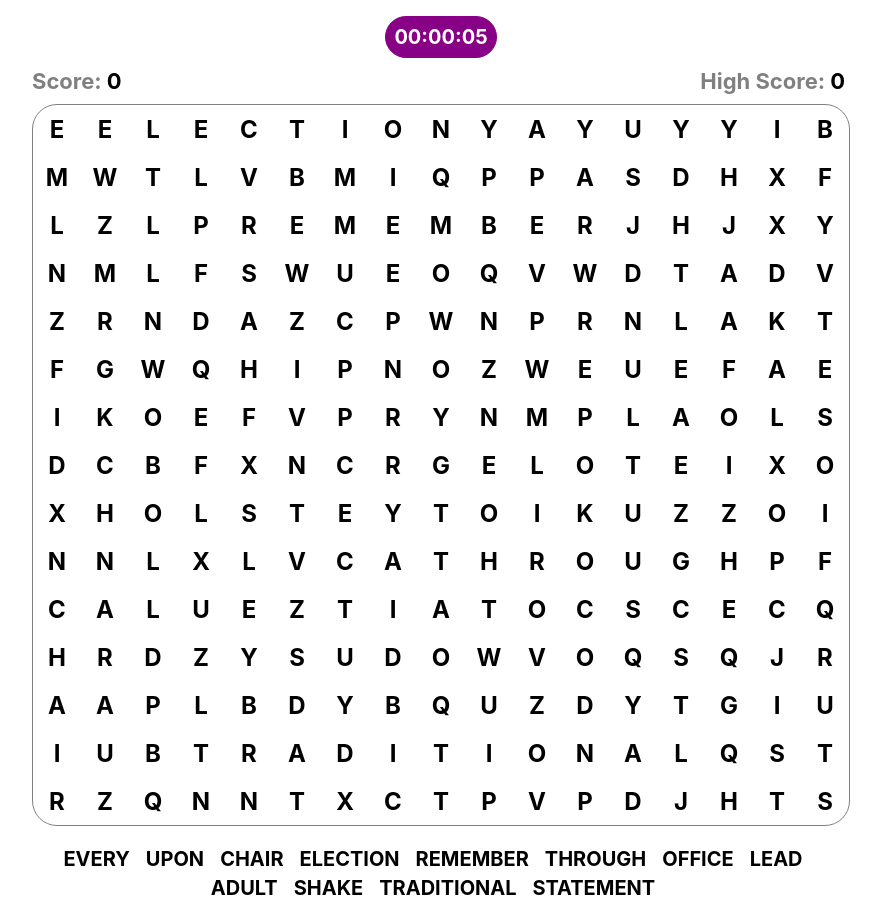
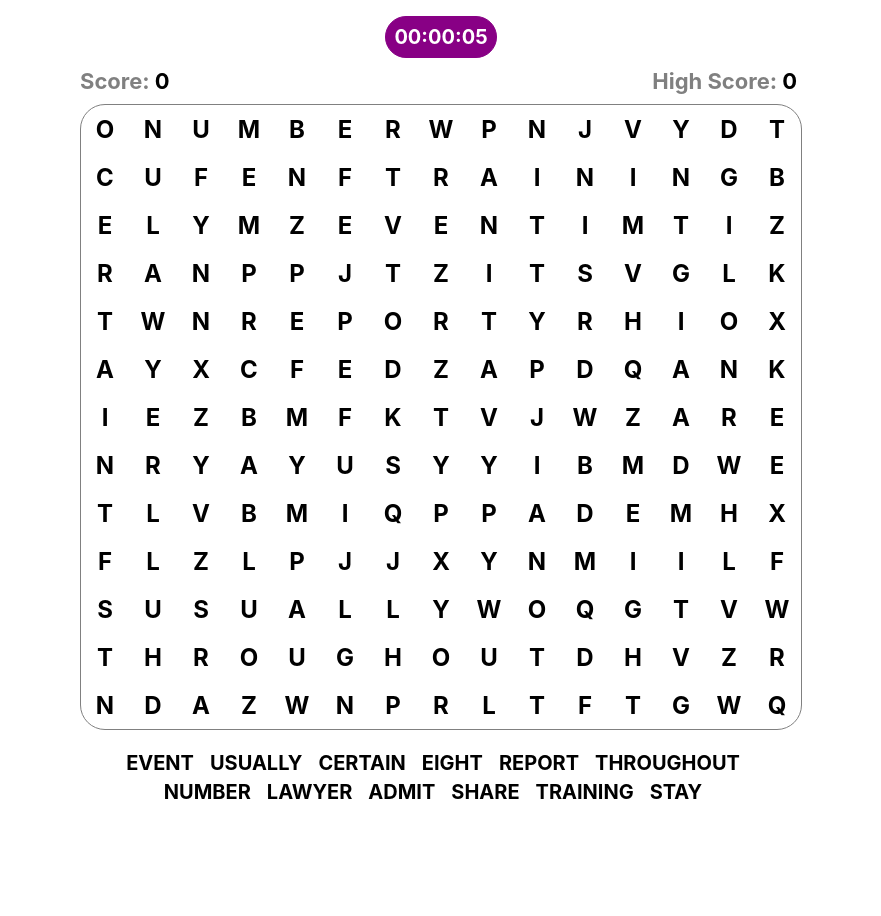
Before and after one commit to aacar947/word-search-puzzle, a React (Create React App) app: page /game in a window 1280 px wide. Shown: the whole page, without its empty margins (199-1080 px from the left). After the commit the page ends 820 px from the top, so only its background shows below. Built offline with nearby package versions, Linux system fonts and the light colour scheme.

Commit message:
introduce routes

```diff
--- a/package.json
+++ b/package.json
@@ -8,6 +8,7 @@
     "@testing-library/user-event": "^13.5.0",
     "react": "^18.2.0",
     "react-dom": "^18.2.0",
+    "react-router-dom": "^6.21.1",
     "react-scripts": "5.0.1",
     "web-vitals": "^2.1.4"
   },
--- a/src/App.jsx
+++ b/src/App.jsx
@@ -1,15 +1,16 @@
 import './App.css';
-import Gameboard from './components/Gameboard';
-import ModalContextProvider from './contexts/ModalContextProvider';
-import Modal from './components/Modal';
+import { Routes, Route } from 'react-router-dom';
+import Game from './pages/Game';
+import Home from './pages/Home';
+
 function App() {
   return (
-    <div className='App'>
-      <ModalContextProvider>
-        <Gameboard />
-        <Modal />
-      </ModalContextProvider>
-    </div>
+    <Routes>
+      <Route path='/'>
+        <Route index element={<Home />} />
+        <Route path='game' element={<Game />} />
+      </Route>
+    </Routes>
   );
 }
 
--- a/src/index.js
+++ b/src/index.js
@@ -3,11 +3,14 @@ import ReactDOM from 'react-dom/client';
 import './index.css';
 import App from './App';
 import reportWebVitals from './reportWebVitals';
+import { BrowserRouter } from 'react-router-dom';
 
 const root = ReactDOM.createRoot(document.getElementById('root'));
 root.render(
   <React.StrictMode>
-    <App />
+    <BrowserRouter>
+      <App />
+    </BrowserRouter>
   </React.StrictMode>
 );
 
--- /dev/null
+++ b/src/pages/Game.jsx
@@ -0,0 +1,30 @@
+import React from 'react';
+import ModalContextProvider from '../contexts/ModalContextProvider';
+import Gameboard from '../components/Gameboard';
+import Modal from '../components/Modal';
+import { useSearchParams } from 'react-router-dom';
+
+const SIZE_VALIDATION_REGEX = /^[1-9]?[0-9]\*[1-9]?[0-9]$/s;
+const DEFAULT_SIZE = [13, 15];
+const MAX_SIZE = 20;
+
+export default function Game() {
+  const [params] = useSearchParams({ size: '13*15' });
+  const getValidSize = () => {
+    const _size = params.get('size').trim();
+    if (!SIZE_VALIDATION_REGEX.test(_size)) return DEFAULT_SIZE;
+    return _size.split('*').map((n) => {
+      return Math.min(Number(n), MAX_SIZE);
+    });
+  };
+  const size = getValidSize();
+  console.log(size);
+  return (
+    <div className='App'>
+      <ModalContextProvider>
+        <Gameboard size={size} />
+        <Modal />
+      </ModalContextProvider>
+    </div>
+  );
+}
--- /dev/null
+++ b/src/pages/Home.jsx
@@ -0,0 +1,10 @@
+import React from 'react';
+import { Link } from 'react-router-dom';
+
+export default function Home() {
+  return (
+    <div>
+      <Link to={'/game'}> Game</Link>
+    </div>
+  );
+}
```
Also changed, not shown: 1 other file (tests, documents, lock files or other folders).
